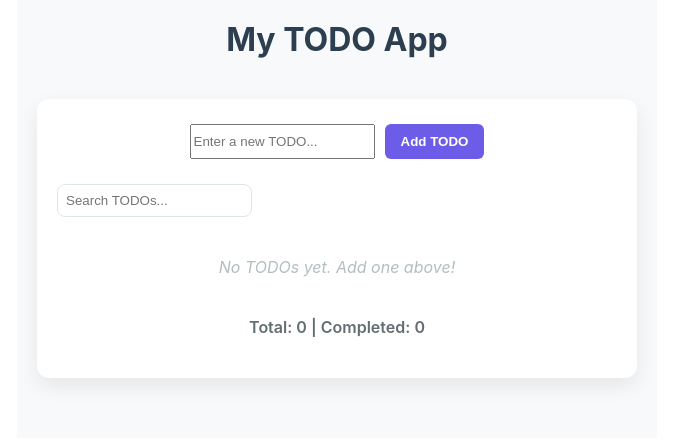
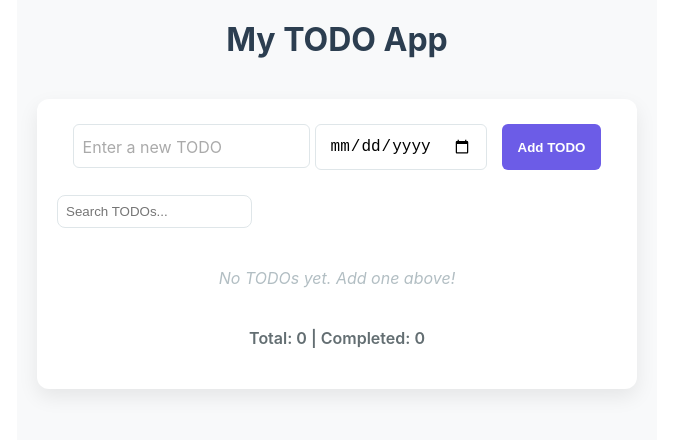
Before and after one commit to renzdetorres/codebypau.github.io, a React (Create React App) app: page / in a window 1280 px wide. Shown: the top 440 px of the page, without its empty margins (303-976 px from the left). Built offline with nearby package versions, Linux system fonts and the light colour scheme.

Commit message:
Update AddTodoForm.js

```diff
--- a/src/AddTodoForm.js
+++ b/src/AddTodoForm.js
@@ -3,27 +3,42 @@ import './AddTodoForm.css'; // App styles
 
 function AddTodoForm(props) {
   const [inputText, setInputText] = useState('');
+  const [dueDate, setDueDate] = useState('');
 
   const handleSubmit = (e) => {
     e.preventDefault();
-    if (inputText.trim() === '') {
-      alert('Please fill in all the fields before adding a TODO');
+    if (
+      inputText.trim() === ''||
+      dueDate.trim() === ''
+    ) {
+      alert('Please fill in all fields before adding a TODO.');
       return;
     }
-    props.onAddTodo(inputText.trim());
+    props.onAddTodo({
+      text: inputText.trim(),
+      dueDate,
+    });
     setInputText('');
+    setDueDate("");
     alert('Successfully added!');
   };
 
   return (
     <form onSubmit={handleSubmit} className="add-todo-form">
-      <input
+      <div className='input-wrapper'>
+        <input
         type="text"
         value={inputText}
         onChange={(e) => setInputText(e.target.value)}
-        placeholder="Enter a new TODO..."
-        className="todo-input"
       />
+      <label className={inputText ? "filled" : ""}>Enter a new TODO</label>
+
+      <input
+        type="date"
+        value={dueDate}
+        onChange={(e) => setDueDate(e.target.value)}
+      />
+      </div>
 
       <button type="submit" className="add-btn">
         Add TODO
```
